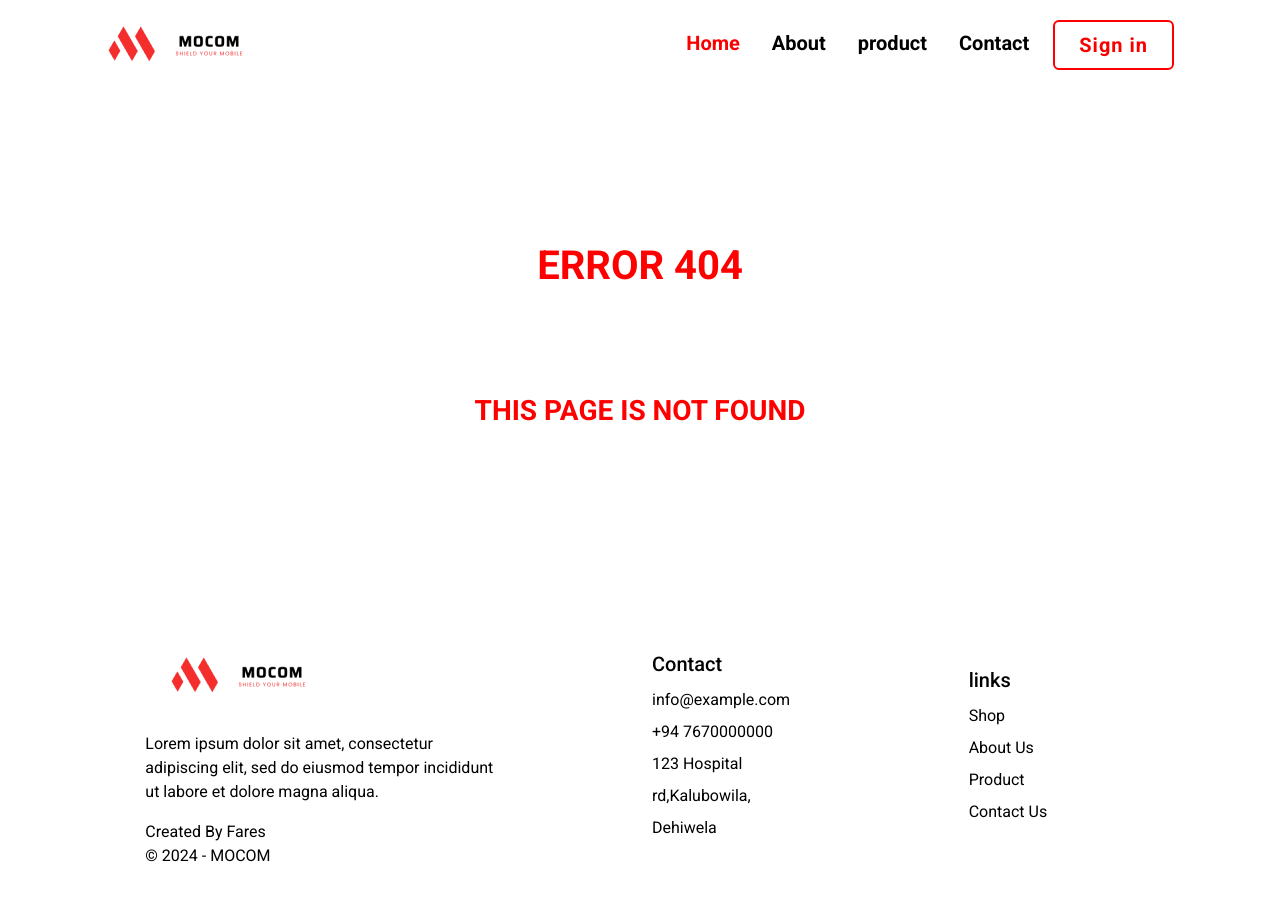
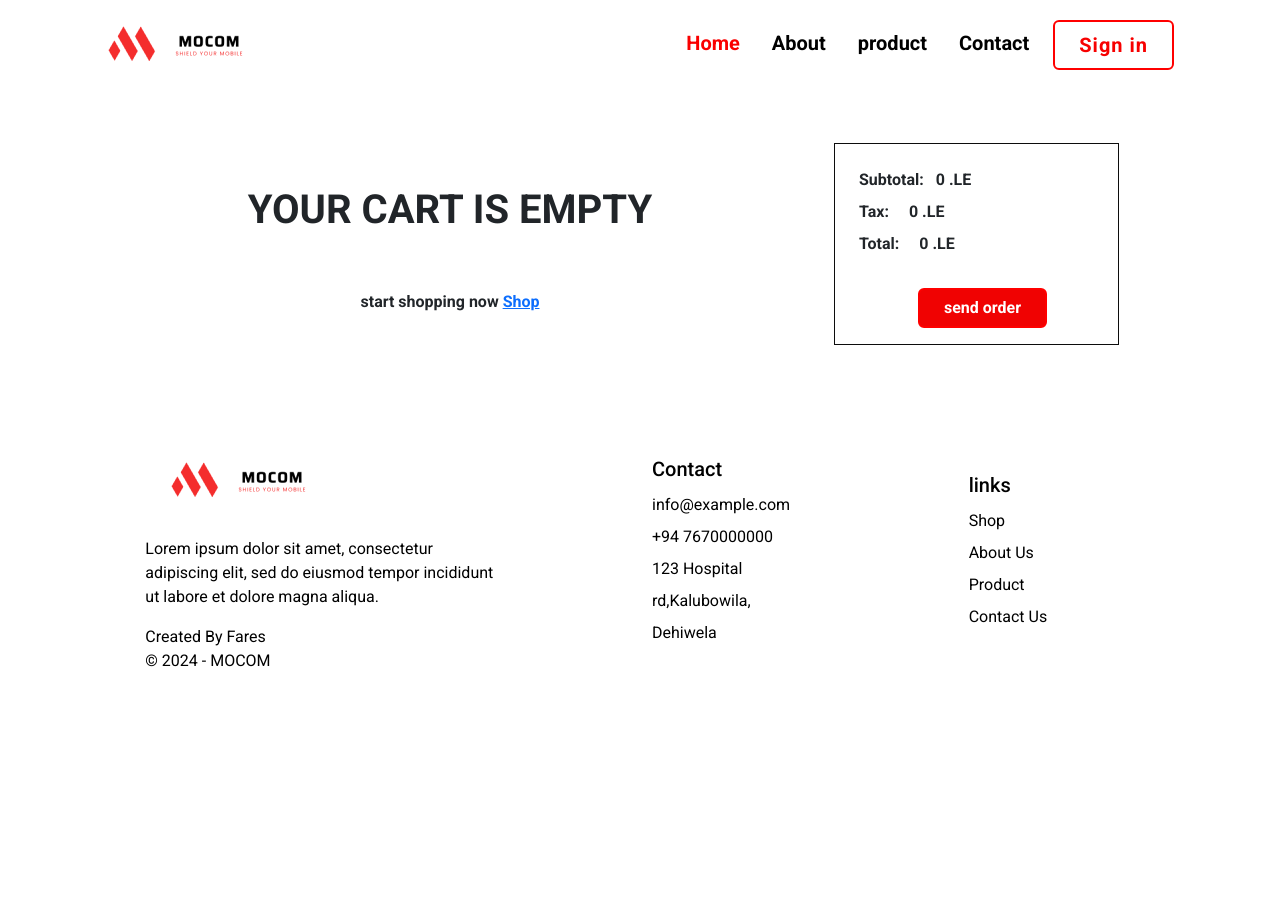
Before and after one commit to fares12358/online-shop-with-react, a React (Create React App) app: page /Cart in a window 1280 px wide. Shown: the top 900 px of the page. After the commit the page ends 800 px from the top, so only its background shows below. Built offline with nearby package versions, Linux system fonts and the light colour scheme.

Commit message:
adding the cart functions

```diff
--- a/src/App.js
+++ b/src/App.js
@@ -6,6 +6,7 @@ import Product from "./Pages/Product";
 import Contact from "./Pages/Contact";
 import Sign from "./Pages/Sign";
 import Error404 from "./Pages/Error404";
+import Cart from "./Pages/Cart";
 import React from "react";
 import "bootstrap/dist/css/bootstrap.min.css";
 import "bootstrap/dist/js/bootstrap.bundle.min.js";
@@ -21,6 +22,7 @@ function App() {
             <Route path="/contact" element={<Contact />} />
             <Route path="/product" element={<Product />} />
             <Route path="/Sign" element={<Sign />} />
+            <Route path="/Cart" element={<Cart />} />
             <Route path="/*" element={<Error404 />} />
           </Routes>
         </div>
--- a/src/Components/AuthContext.js
+++ b/src/Components/AuthContext.js
@@ -8,10 +8,11 @@ export const AuthProvider = ({ children }) => {
   const [user, setUser] = useState(null);
   const [data, setData] = useState([]);
   const [prod, setProd] = useState([]);
+  const [Cart, setCart] = useState([]);
 
 
   return (
-    <AuthContext.Provider value={{ isLogged, setIsLogged ,user,setUser,data, setData,prod, setProd}}>
+    <AuthContext.Provider value={{ isLogged, setIsLogged ,user,setUser,data, setData,prod, setProd,Cart, setCart}}>
       {children}
     </AuthContext.Provider>
   );
--- a/src/Components/Card.jsx
+++ b/src/Components/Card.jsx
@@ -1,10 +1,24 @@
 import React from 'react'
 import '../Style/card.css'
+import { useAuth } from "./AuthContext"; // Import useAuth hook
+import { useNavigate } from "react-router-dom";
+
 const Card = (props) => {
 
+  const { isLogged } = useAuth();
+  const { setCart } = useAuth();
+  const { Cart } = useAuth();
+  const navigate = useNavigate();
+
   function buyNow(k){
-    console.log(`prod id is ${k} `);
+    if(isLogged){
+      setCart([...Cart,k])
+    }else{
+      alert("please sign in first")
+      navigate("/sign");
+    }
   }
+
   return (
     <>
       <div className="card-holder text-center">
--- /dev/null
+++ b/src/Pages/Cart.jsx
@@ -0,0 +1,101 @@
+import React, { useEffect, useState } from "react";
+import { useAuth } from "../Components/AuthContext"; // Import useAuth hook
+import { Link } from "react-router-dom";
+import Nav from "../Components/Nav";
+import Footer from "../Components/Footer";
+import "../Style/cart.css";
+const Cart = () => {
+  const { Cart } = useAuth();
+  const { setCart } = useAuth();
+  const { prod } = useAuth();
+  const [prodAdd, setProdAdd] = useState(null);
+  const uniqueCart = [...new Set(Cart)];
+  const [TotalPrice, setTotalPrice] = useState(0);
+  useEffect(() => {
+    if (uniqueCart.length > 0) {
+      const updatedProdAdd = uniqueCart.map((item) => prod[item]);
+      setProdAdd(updatedProdAdd);
+      const totalPrice = updatedProdAdd.reduce(
+        (sum, item) => sum + +item.price,
+        0
+      );
+      setTotalPrice(totalPrice);
+    } else {
+      setProdAdd([]);
+      setTotalPrice(0);
+    }
+  }, [Cart, prod]);
+
+  const removeItem = (index) => {
+    const updatedCart = uniqueCart.filter((_, i) => i !== index);
+    setCart(updatedCart);
+  };
+
+  return (
+    <>
+      <Nav />
+      <div className="container cart">
+        <div className="row py-5 gap-1">
+          <div className=" viewer col-11 col-md-8 p-0">
+            {prodAdd && prodAdd.length > 0 ? (
+              prodAdd.map((ele, index) => (
+                <div
+                  className="prod-holder d-flex justify-content-start align-items-center"
+                  key={ele.id}
+                >
+                  <div className="image">
+                    <img className="img-fluid" alt="not found" src={ele.src} />
+                  </div>
+                  <div className="desc">
+                    <p>{ele.prodName}</p>
+                    <p>
+                      price: <span>{ele.price}</span>
+                    </p>
+                    <button
+                      className="remove"
+                      onClick={() => removeItem(index)}
+                    >
+                      Remove
+                    </button>
+                  </div>
+                </div>
+              ))
+            ) : (
+              <>
+                <h1 className="text-center fw-bold text-uppercase py-5">
+                  your cart is empty
+                </h1>
+                <p className="text-center fw-bold ">
+                  start shopping now <Link to="/product">Shop</Link>
+                </p>
+              </>
+            )}
+          </div>
+
+          <div className="total col-11 col-md-3 d-flex flex-column justify-content-start align-items-start pt-3 ps-4">
+            <div className="">
+              <div className="my-2 fw-bold">
+                Subtotal: <span className="ms-2">{TotalPrice}</span> .LE
+              </div>
+              <div className="my-2 fw-bold">
+                Tax: <span className="ms-3">{TotalPrice * 0.1}</span> .LE
+              </div>
+              <div className="my-2 fw-bold">
+                Total:{" "}
+                <span className="ms-3">{TotalPrice + TotalPrice * 0.1}</span>{" "}
+                .LE
+              </div>
+            </div>
+            <button className="order btn btn-primary px-4 bg-red fw-bold m-auto mt-md-4 my-3 ">
+              send order
+            </button>
+          </div>
+        </div>
+      </div>
+
+      <Footer />
+    </>
+  );
+};
+
+export default Cart;
--- a/src/Pages/Home.jsx
+++ b/src/Pages/Home.jsx
@@ -1,11 +1,34 @@
-import React from "react";
+import React,{useEffect} from "react";
 import Nav from "../Components/Nav";
 import Footer from "../Components/Footer";
 import "../Style/home.css";
 import { Link } from "react-router-dom";
 import Card from "../Components/Card";
+import { useAuth } from "../Components/AuthContext"; // Import useAuth hook
 
 const Home = () => {
+
+  const { setProd } = useAuth(null);
+
+  useEffect(() => {
+    var myHeaders = new Headers();
+    myHeaders.append("Content-Type", "application/json");
+
+    var requestOptions = {
+      method: "GET",
+      headers: myHeaders,
+      redirect: "follow",
+    };
+
+    fetch(
+      "https://api.myjson.online/v1/records/c29e0b9a-a39c-4b96-969c-5ceef1113709",
+      requestOptions
+    )
+      .then((response) => response.json())
+      .then((result) => setProd(result.data.products))
+      .catch((error) => console.log("error", error));
+  }, [setProd]);
+
 
 
   return (
--- a/src/Pages/Product.jsx
+++ b/src/Pages/Product.jsx
@@ -1,53 +1,19 @@
-import React, { useEffect } from "react";
+import React, { useRef, useState } from "react";
 import Nav from "../Components/Nav";
 import Footer from "../Components/Footer";
 import Card from "../Components/Card";
 import { useAuth } from "../Components/AuthContext"; // Import useAuth hook
-
+import { Link } from "react-router-dom";
 const Product = () => {
   const { prod } = useAuth(null);
+  const searchInput = useRef();
 
-  const { setProd } = useAuth(null);
+  const [search, setsearch] = useState(null);
 
-  // // Fetch API data
-  // useEffect(() => {
-  //   const fetchData = async () => {
-  //     try {
-  //       const response = await fetch("http://localhost:3001/products", {
-  //         method: "GET",
-  //         headers: {
-  //           "Content-Type": "application/json",
-  //         },
-  //         redirect: "follow",
-  //       });
-  //       const result = await response.json();
-  //       setProd(result);
-  //     } catch (error) {
-  //       console.log("error", error);
-  //     }
-  //   };
-
-  //   fetchData();
-  // }, [setProd]);
-
-  useEffect(() => {
-    var myHeaders = new Headers();
-    myHeaders.append("Content-Type", "application/json");
-
-    var requestOptions = {
-      method: "GET",
-      headers: myHeaders,
-      redirect: "follow",
-    };
-
-    fetch(
-      "https://api.myjson.online/v1/records/c29e0b9a-a39c-4b96-969c-5ceef1113709",
-      requestOptions
-    )
-      .then((response) => response.json())
-      .then((result) => setProd(result.data.products))
-      .catch((error) => console.log("error", error));
-  }, [setProd]);
+  const findSearch = () => {
+    setsearch(searchInput.current.value);
+    console.log(search);
+  };
 
   return (
     <>
@@ -57,10 +23,12 @@ const Product = () => {
           <div className="py-4 text-center">
             <input
               className="search px-4 py-2 col-12 col-md-6"
+              ref={searchInput}
               type="text"
               placeholder="Search here"
               autoComplete="true"
               id="searchWord"
+              onChange={findSearch}
             />
           </div>
 
@@ -141,7 +109,14 @@ const Product = () => {
               </div>
             ))
           ) : (
-            <h1 className="text-center fw-bold text-uppercase py-5">loading</h1>
+            <>
+              <h1 className="text-center fw-bold text-uppercase py-5">
+                loading....
+              </h1>
+              <p className="text-center fw-bold ">
+                if doesn't load data go to <Link to="/">Home</Link>
+              </p>
+            </>
           )}
         </div>
       </div>
@@ -152,3 +127,24 @@ const Product = () => {
 };
 
 export default Product;
+
+// // Fetch API data
+// useEffect(() => {
+//   const fetchData = async () => {
+//     try {
+//       const response = await fetch("http://localhost:3001/products", {
+//         method: "GET",
+//         headers: {
+//           "Content-Type": "application/json",
+//         },
+//         redirect: "follow",
+//       });
+//       const result = await response.json();
+//       setProd(result);
+//     } catch (error) {
+//       console.log("error", error);
+//     }
+//   };
+
+//   fetchData();
+// }, [setProd]);
--- /dev/null
+++ b/src/Style/cart.css
@@ -0,0 +1,47 @@
+
+
+.cart .prod-holder{
+  border: 1px solid rgb(12, 12, 12);
+  height: 150px;
+  margin-top: 5px;
+}
+.prod-holder .image{
+  height: 100%;
+  padding: 5px;
+  margin-right:10px ;
+}
+.prod-holder .image img{
+  max-width: 100% !important;
+  max-height: 100% !important;
+}
+.prod-holder .desc p{
+  color: #000;
+  margin: 5px;
+  font-weight: 500;
+
+}
+.prod-holder .desc .remove{
+  border: none;
+  color: red;
+  font-weight: 900;
+}
+
+.total{
+  border: 1px solid rgb(12, 12, 12);
+  height: auto;
+  margin-top: 5px !important;
+
+}
+
+@media (max-width:576px) {
+.prod-holder .image{
+  height: 70%;
+}
+
+}
+
+@media (max-width:767px) {
+  .total,.viewer{
+    margin: 5px auto ;
+  }
+}
```
